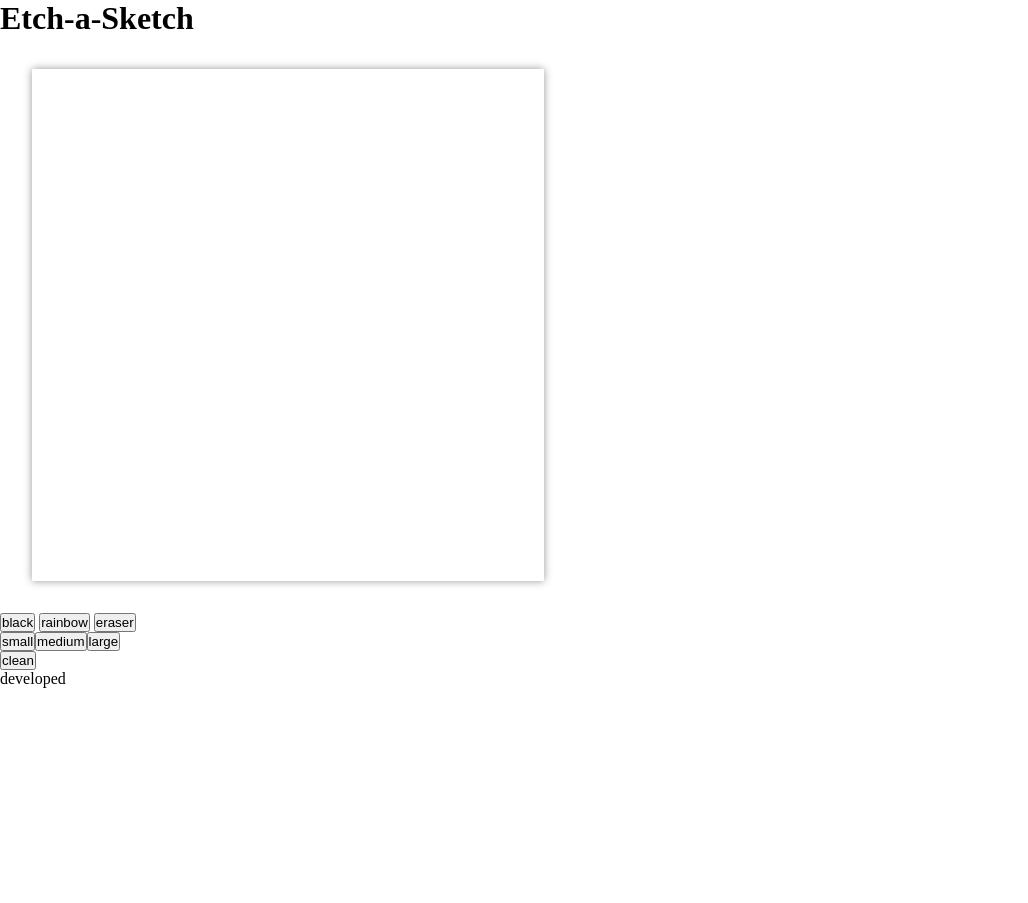
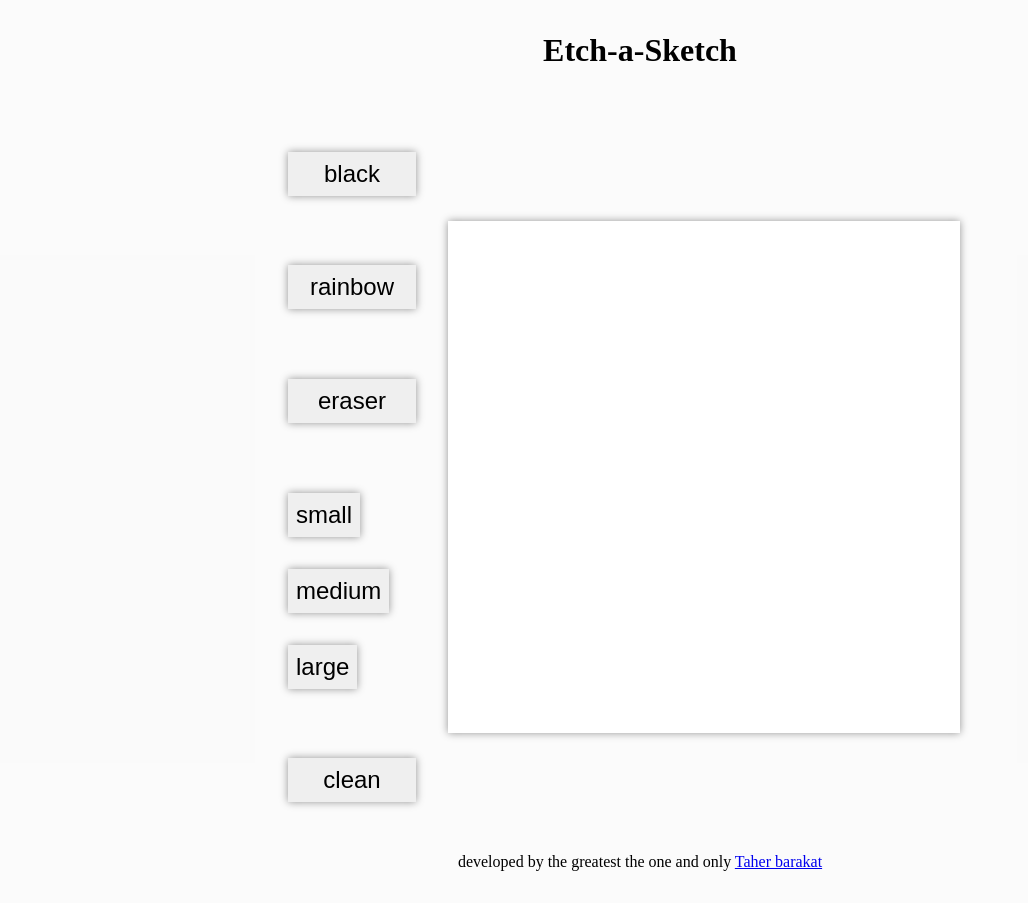
Before and after one commit to TaherBarakat/Etch-a-Sketch, a plain HTML site: page index.html in a window 1280 px wide. Shown: the whole page, without its empty margins (0-1028 px from the left). Before the commit the page ends 800 px from the top, so only its background shows below. Drawn offline with Linux system fonts and the light colour scheme.

Commit message:
fix the layout somehow

```diff
--- a/index.html
+++ b/index.html
@@ -9,10 +9,9 @@
       <link rel="stylesheet" href="style.css" />
    </head>
    <body>
+      <h1>Etch-a-Sketch</h1>
       <main>
-         <div><h1>Etch-a-Sketch</h1></div>
-         <div class="container"></div>
-         <div>
+         <div class="buttons-list">
             <button id="black">black</button>
             <button id="rainbow">rainbow</button>
             <button id="eraser">eraser</button>
@@ -23,8 +22,16 @@
             </div>
             <button id="clean">clean</button>
          </div>
+         <div class="container"></div>
       </main>
-      <footer>developed</footer>
+      <footer>
+         developed by the greatest the one and only
+         <span>
+            <a href="https://github.com/TaherBarakat/  ">
+               Taher barakat</a
+            ></span
+         >
+      </footer>
 
       <script src="index.js"></script>
    </body>
--- a/style.css
+++ b/style.css
@@ -3,8 +3,37 @@
    padding: 0;
    box-sizing: border-box;
 }
+footer {
+   background-color: rgba(238, 238, 238, 0.266);
+   text-align: center;
+   padding-bottom: 2rem;
+}
+h1 {
+   padding: 2rem 0rem;
+   text-align: center;
+   background-color: rgba(238, 238, 238, 0.266);
+}
+button {
+   font-size: 1.5rem;
+   padding: 0.5rem;
+   box-shadow: rgba(0, 0, 0, 0.414) 0px 0px 8px;
+   margin: 1rem 0rem;
+   border: 0px;
+}
+
 main {
-   background-color: hsl(0, 0%, 95);
+   padding: 1rem 5rem;
+   display: flex;
+   justify-content: center;
+   align-items: center;
+   background-color: rgba(238, 238, 238, 0.266);
+}
+.buttons-list {
+   justify-content: space-around;
+   display: flex;
+   flex-direction: column;
+   width: 10vw;
+   height: 90vh;
 }
 .container {
    display: flex;
```
